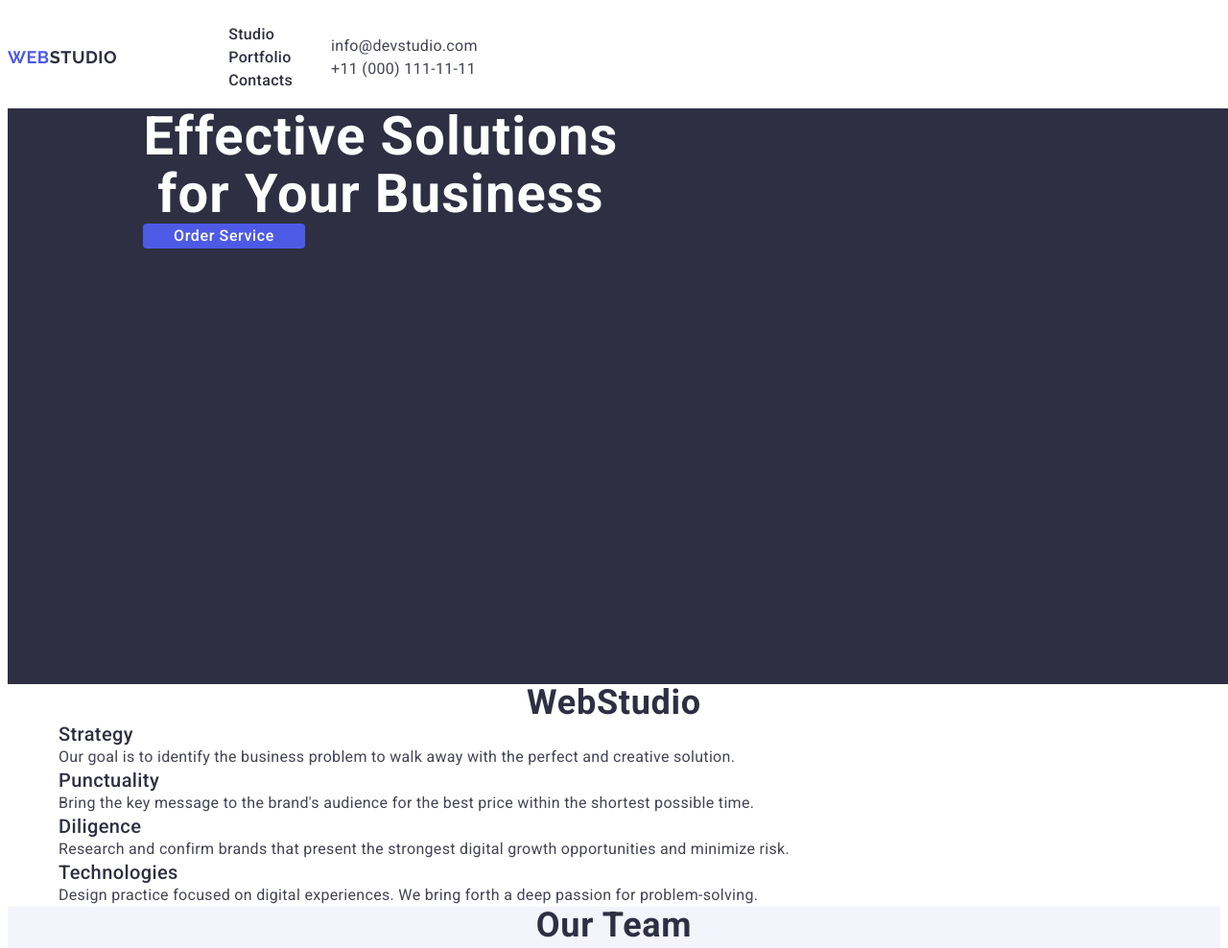
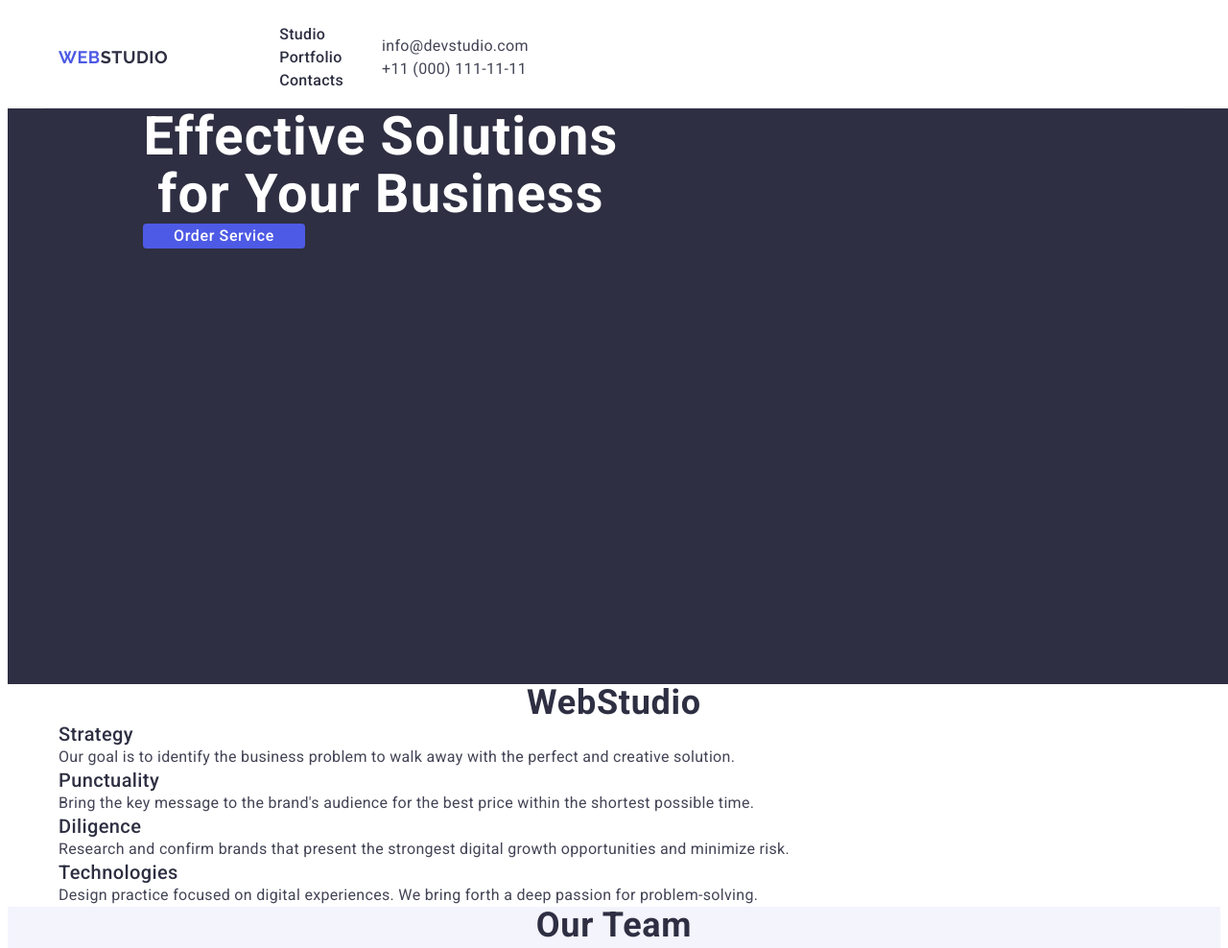
Before and after one commit to miker2004/goit-markup-hw-03, a plain HTML site: page index.html in a window 1280 px wide. Shown: the top 988 px of the page at 96% size. Drawn offline with Linux system fonts and the light colour scheme.

Commit message:
Add files via upload

```diff
--- a/css/styles.css
+++ b/css/styles.css
@@ -26,6 +26,7 @@ body {
 
 a {
     text-decoration: none;
+    margin: 0 auto;
 }
 
 .contacts-style {
@@ -122,6 +123,13 @@ a:active {
     letter-spacing: 3%;
 }
 
+.contact-flex {
+    display: block;
+    justify-content: flex-end;
+    margin: 0 auto;
+    flex-direction: row;
+}
+
 .contacts-links {
     color: #434455;
     font-size: 16px;
--- a/index.html
+++ b/index.html
@@ -11,7 +11,7 @@
     <link href="https://cdnjs.cloudflare.com/ajax/libs/modern-normalize/2.0.0/modern-normalize.min.css">
 
 <body>
-     <header class="head">
+     <header class="head container">
         <div class="navigation">
             <nav class="navigation">
                 <a class="logo" href="./index.html">Web<span class="logo-part-2">Studio</span> </a>
@@ -27,17 +27,18 @@
                             <li>
                                 <a class="main-nav" href="">Contacts</a>
                             </li>
-                    </ul>
+
+                     </ul>
             </nav>
-                <address class="contacts-style contact">
 
+                <address class="contacts-style">
                     <ul>
                         <li>
-                            <a class="contacts-links" href="mailto:info@devstudio.com">info@devstudio.com</a>
+                            <a class="contacts-links contact-flex" href="mailto:info@devstudio.com">info@devstudio.com</a>
                         </li>
 
                         <li>
-                            <a class="contacts-links" href="tel:+110001111111">+11 (000) 111-11-11</a>
+                            <a class="contacts-links contact-flex" href="tel:+110001111111">+11 (000) 111-11-11</a>
                         </li>
 
                     </ul>
```
